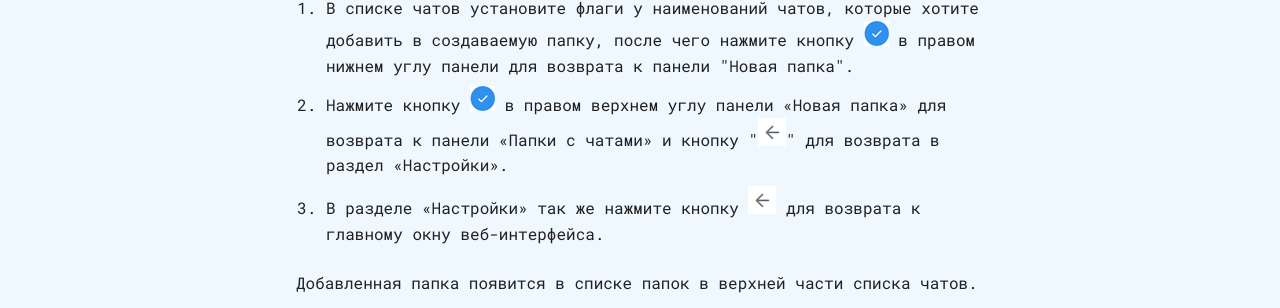
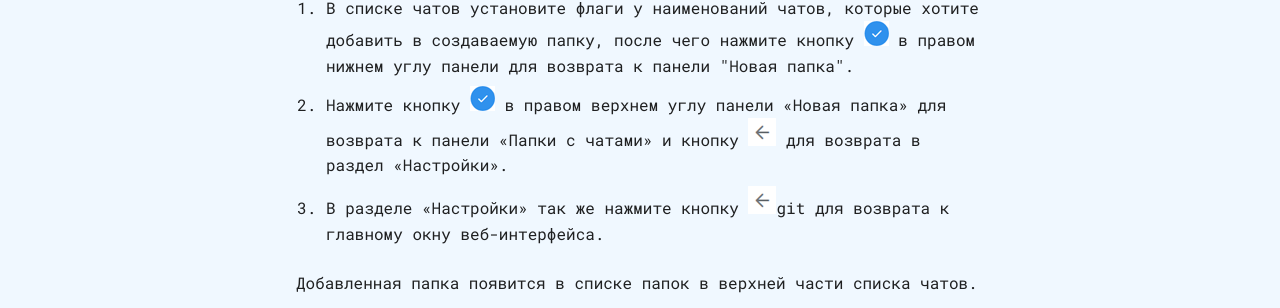
Before and after one commit to novillero/dac-advanced, an MkDocs documentation site: the page built from docs/instructions/mriya-instruction.md, in a window 1280 px wide and 900 px high, scrolled down 1424 px. Shown: the part 515-823 px from the top of the window. Built offline with MkDocs 1.6.1 and Material for MkDocs 9.7.7, drawn with Linux system fonts in a browser that asks for light colours; some web fonts are replaced.

Commit message:
Отработка замечания попытка 3

```diff
--- a/docs/instructions/mriya-instruction.md
+++ b/docs/instructions/mriya-instruction.md
@@ -24,8 +24,8 @@
 
 6. В списке чатов установите флаги у наименований чатов, которые хотите добавить в создаваемую папку, после чего нажмите кнопку ![Кнопка](2.png) в правом нижнем углу панели для возврата к панели "Новая папка".
 
-7. Нажмите кнопку ![Кнопка](2.png) в правом верхнем углу панели «Новая папка» для возврата к панели «Папки с чатами» и кнопку "![Кнопка](3.png)" для возврата в раздел «Настройки».
+7. Нажмите кнопку ![Кнопка](2.png) в правом верхнем углу панели «Новая папка» для возврата к панели «Папки с чатами» и кнопку ![Кнопка](3.png) для возврата в раздел «Настройки».
 
-8. В разделе «Настройки» так же нажмите кнопку ![Кнопка](3.png) для возврата к главному окну веб-интерфейса.
+8. В разделе «Настройки» так же нажмите кнопку ![Кнопка](3.png)git для возврата к главному окну веб-интерфейса.
 
 Добавленная папка появится в списке папок в верхней части списка чатов.
```
